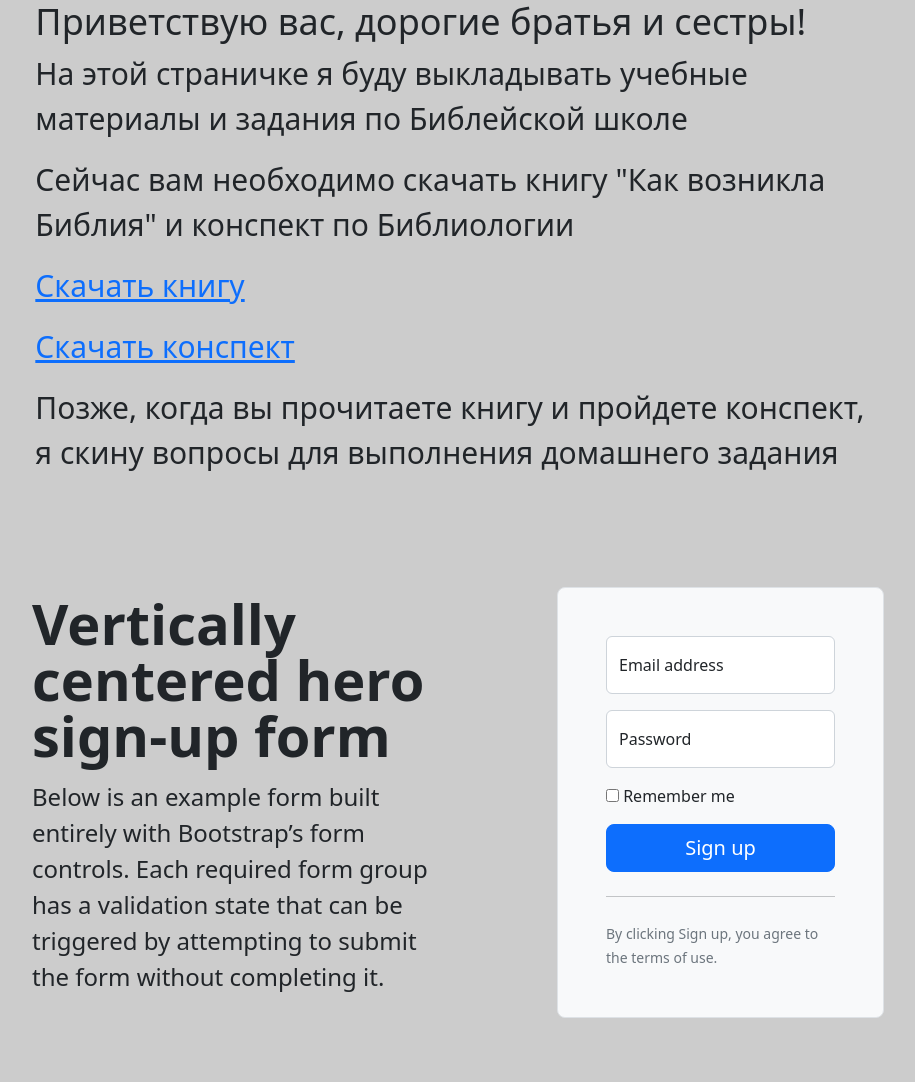
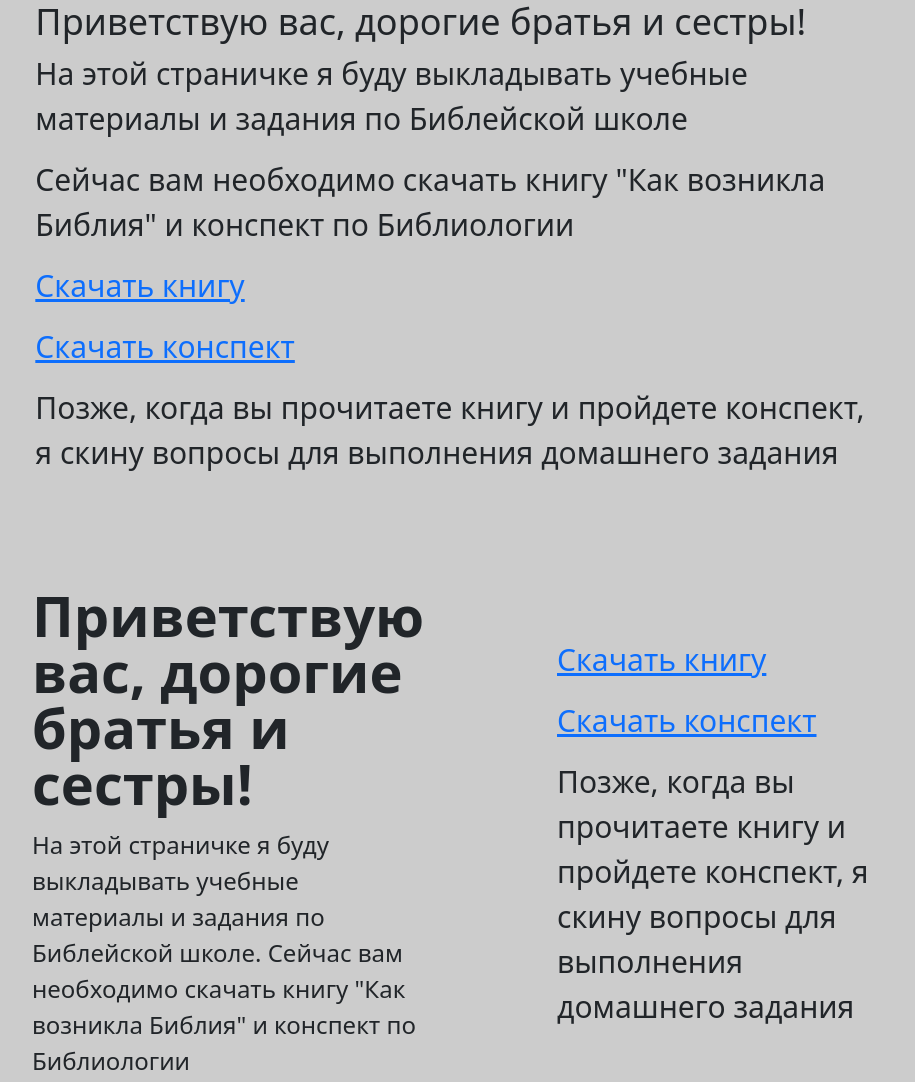
Before and after one commit to krup4inoff/Bible-school, a plain HTML site: page index.html in a window 1280 px wide. Shown: the whole page, without its empty margins (182-1097 px from the left). Drawn offline with nearby package versions, Linux system fonts and the light colour scheme.

Commit message:
Update index.html

```diff
--- a/index.html
+++ b/index.html
@@ -22,28 +22,13 @@
 	  <div class="container col-xl-10 col-xxl-8 px-4 py-5">
     <div class="row align-items-center g-lg-5 py-5">
       <div class="col-lg-7 text-center text-lg-start">
-        <h1 class="display-4 fw-bold lh-1 mb-3">Vertically centered hero sign-up form</h1>
-        <p class="col-lg-10 fs-4">Below is an example form built entirely with Bootstrap’s form controls. Each required form group has a validation state that can be triggered by attempting to submit the form without completing it.</p>
+        <h1 class="display-4 fw-bold lh-1 mb-3">Приветствую вас, дорогие братья и сестры!</h1>
+        <p class="col-lg-10 fs-4">На этой страничке я буду выкладывать учебные материалы и задания по Библейской школе. Сейчас вам необходимо скачать книгу "Как возникла Библия" и конспект по Библиологии</p>
       </div>
       <div class="col-md-10 mx-auto col-lg-5">
-        <form class="p-4 p-md-5 border rounded-3 bg-light">
-          <div class="form-floating mb-3">
-            <input type="email" class="form-control" id="floatingInput" placeholder="name@example.com">
-            <label for="floatingInput">Email address</label>
-          </div>
-          <div class="form-floating mb-3">
-            <input type="password" class="form-control" id="floatingPassword" placeholder="Password">
-            <label for="floatingPassword">Password</label>
-          </div>
-          <div class="checkbox mb-3">
-            <label>
-              <input type="checkbox" value="remember-me"> Remember me
-            </label>
-          </div>
-          <button class="w-100 btn btn-lg btn-primary" type="submit">Sign up</button>
-          <hr class="my-4">
-          <small class="text-muted">By clicking Sign up, you agree to the terms of use.</small>
-        </form>
+        <p><a href="Kak voznikla Bibliya - BooksCafe.Net.rtf">Скачать книгу</a></p>
+        <p><a href="Bibliology.docx">Скачать конспект</a></p>
+        <p>Позже, когда вы прочитаете книгу и пройдете конспект, я скину вопросы для выполнения домашнего задания</p></div>
       </div>
     </div>
   </div>
```
